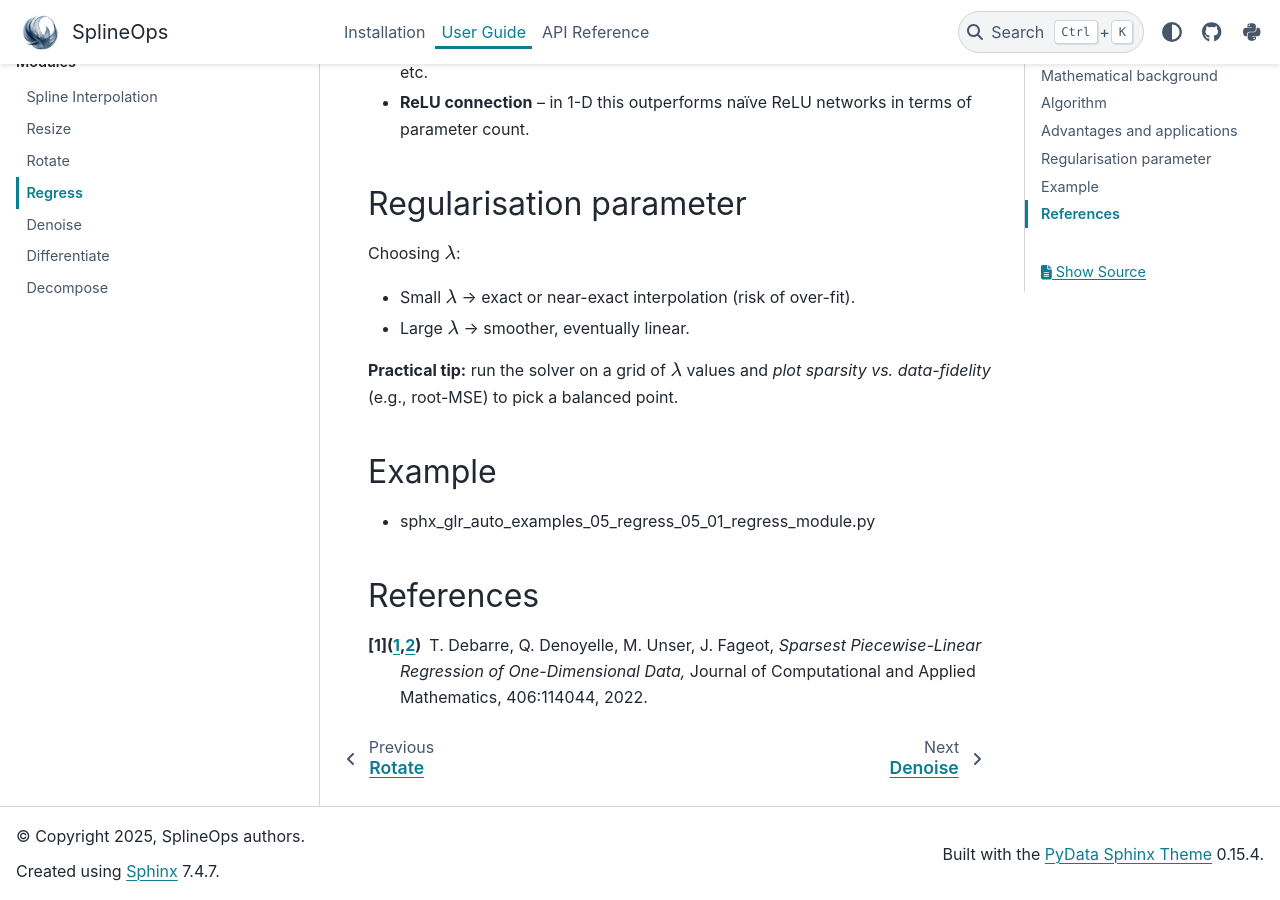
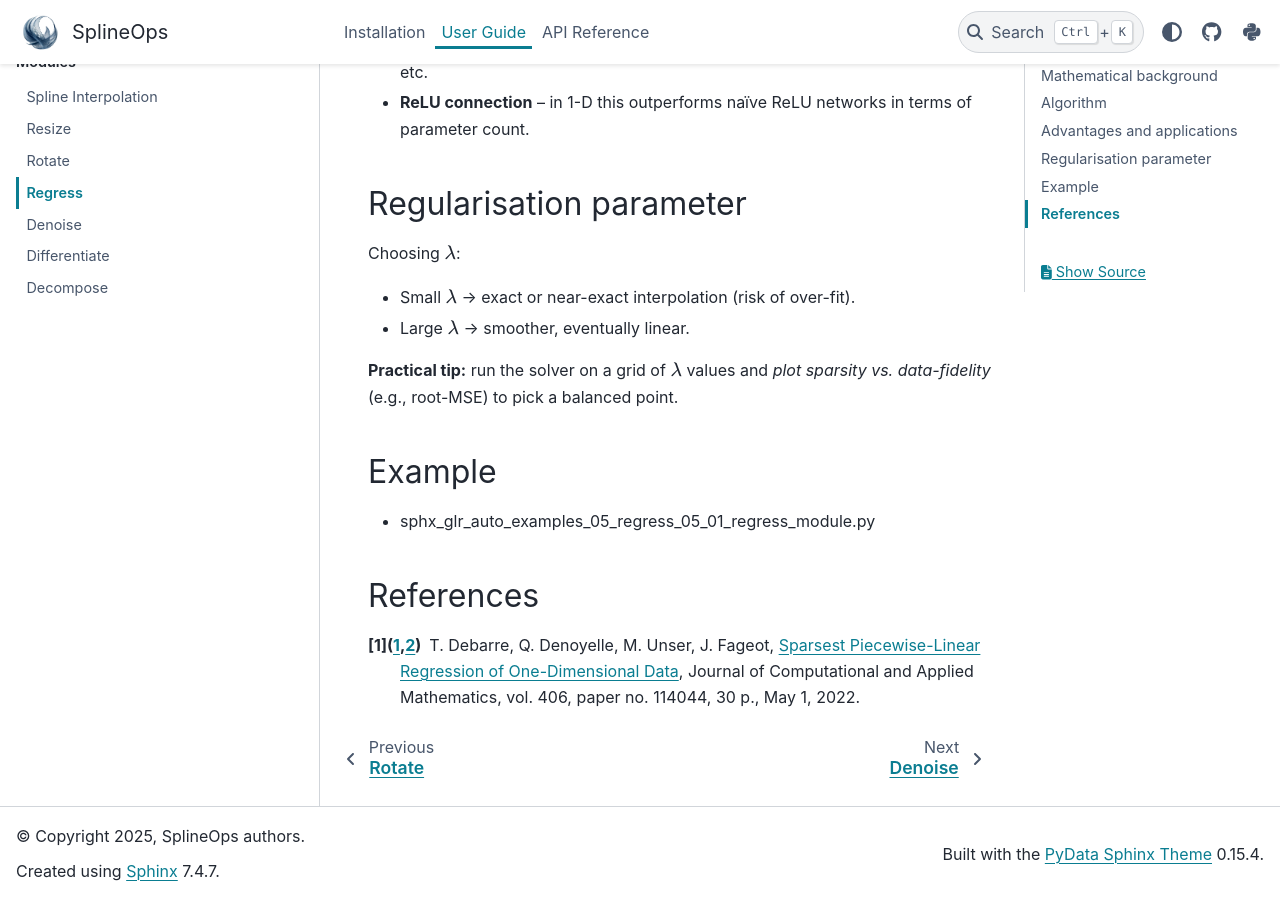
Before and after one commit to splineops/splineops, a Sphinx documentation site: the page built from docs/user-guide/04_regress.rst, in a window 1280 px wide and 900 px high, scrolled down 2305 px. Built offline with Sphinx 7.4.7 and the PyData theme 0.15.4, drawn with Linux system fonts in a browser that asks for light colours; pages that are not in the unit, such as notebooks, are missing from menus.

Commit message:
Update Regress reference

```diff
--- a/docs/user-guide/04_regress.rst
+++ b/docs/user-guide/04_regress.rst
@@ -121,5 +121,6 @@ References
 ----------
 
 .. [1] T. Debarre, Q. Denoyelle, M. Unser, J. Fageot,
-   *Sparsest Piecewise-Linear Regression of One-Dimensional Data,*
-   Journal of Computational and Applied Mathematics, 406:114044, 2022.
+   `Sparsest Piecewise-Linear Regression of One-Dimensional Data <https://doi.org/10.1016/j.cam.2021.114044>`_,
+   Journal of Computational and Applied Mathematics, vol. 406,
+   paper no. 114044, 30 p., May 1, 2022.
```
